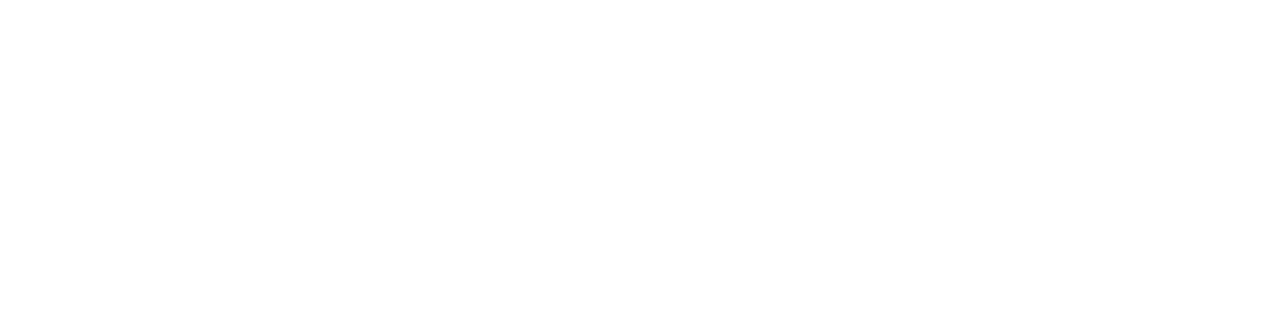
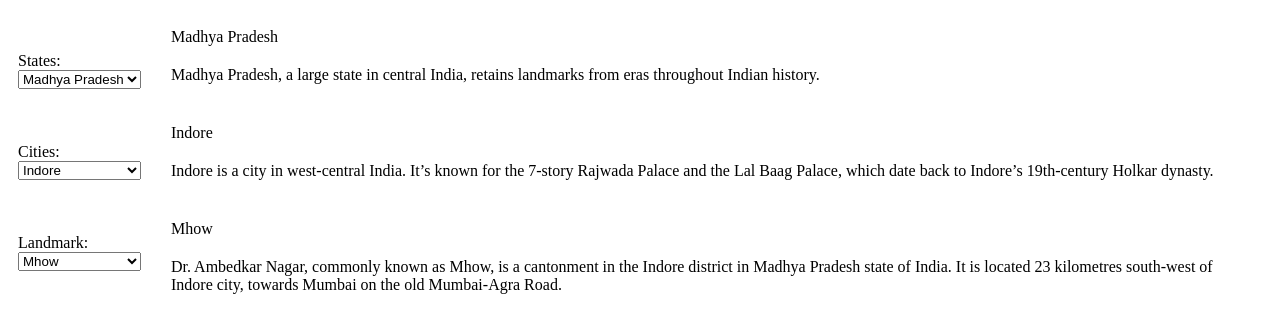
Before and after one commit to arun436/React-will-you-be-my-valentine---Dropdown, a React app: page / in a window 1280 px wide. Built offline with nearby package versions, Linux system fonts and the light colour scheme.

Commit message:
second commit

```diff
--- a/src/components/App.js
+++ b/src/components/App.js
@@ -138,15 +138,64 @@
 }];
 
 
-function App()
-{
-	// Do not alter/remove main div
+function App() {
+	const [selectedState, setSelectedState] = useState(0);
+    const [selectedCity, setSelectedCity] = useState(0);
+    const [selectedLandmark, setSelectedLandmark] = useState(0);
+
+	const handleStateChange = (event) => {
+		setSelectedState(event.target.value);
+	}
+
+	const handleCityChange = (event) => {
+		setSelectedCity(event.target.value);
+	}
+
+	const handleLandmarkChange = (event) => {
+		setSelectedLandmark(event.target.value);
+	}
+
 	return (
+		<>
 	<div id="main">
-
+		<div id="select">
+			<span>States: </span>
+			<select id="state" value={selectedState} onChange={handleStateChange}>
+				{states.map((item,itemIndex) => {
+					return <option key={itemIndex} value={itemIndex}>{item.name}</option>
+				})}
+			</select>
+			<br></br><br></br><br></br>
+			<span>Cities: </span>
+			<select id="city" value={selectedCity} onChange={handleCityChange}>
+				{states[selectedState].city.map((item,itemIndex) => {
+					return <option key={itemIndex} value={itemIndex}>{item.name}</option>
+				})}
+			</select>
+			<br></br><br></br><br></br>
+			<span>Landmark: </span>
+			<select id="landmark" value={selectedLandmark} onChange={handleLandmarkChange}>
+				{states[selectedState].city[selectedCity].landmarks.map((item,itemIndex) => {
+					return <option key={itemIndex} value={itemIndex}>{item.name}</option>
+				})}
+			</select>
+		</div>
+		<div id="data">
+			<div>
+				<div id="state-name">{states[selectedState].name}</div>
+				<div id="state-description">{states[selectedState].description}</div>
+			</div>
+			<div>
+				<div id="city-name">{states[selectedState].city[selectedCity].name}</div>
+				<div id="city-description">{states[selectedState].city[selectedCity].description}</div>
+			</div>
+			<div>
+				<div id="landmark-name">{states[selectedState].city[selectedCity].landmarks[selectedLandmark].name}</div>
+				<div id="landmark-description">{states[selectedState].city[selectedCity].landmarks[selectedLandmark].description}</div>
+			</div>
+		</div>
 	</div>
+	</>
 	);
 }
-
-
 export default App;
--- a/src/styles/App.css
+++ b/src/styles/App.css
@@ -14,3 +14,22 @@
 .bg-pink{
 	background-color:pink;
 }
+
+#main{
+    display: flex;
+    align-items: center;
+    justify-content: center;
+    align-content: center;
+}
+#select{
+    display: flex;
+    flex-direction: column;
+    padding: 10px;
+}
+#data{
+    display: flex;
+    flex-direction: column;
+}
+#data div{
+    padding: 10px;
+}
```
